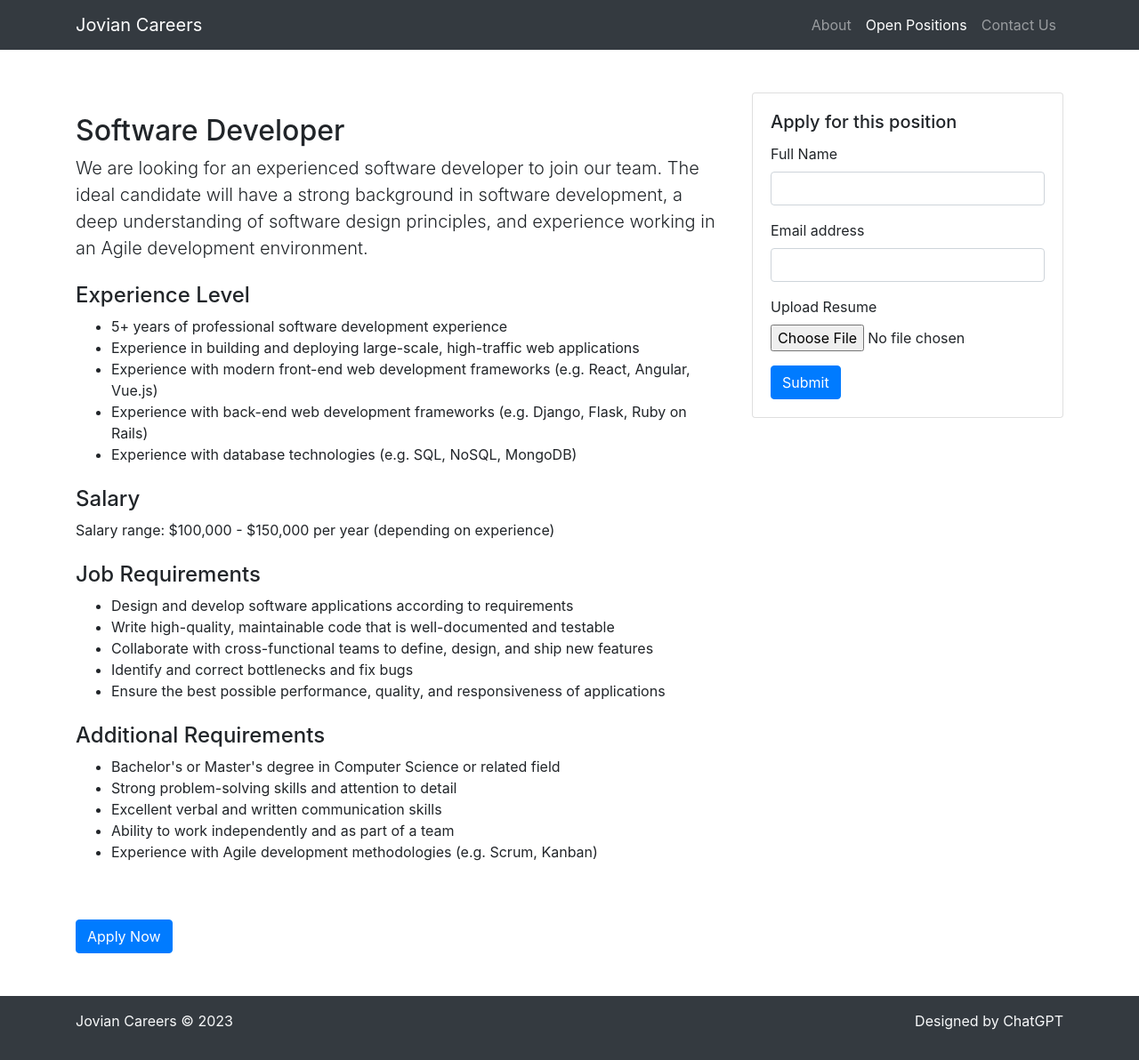
After one commit to asifabbas478/Jovian-careers-website-v2, a Flask app: template templates/open_position.html in a window 1280 px wide. The commit adds this page. Shown: the whole page at 89% size. Run offline with Flask 2, Linux system fonts and the light colour scheme; the template is opened without the code that fills it, so the values that code supplies are empty; some libraries are stand-ins or nearby versions.

Commit message:
Just updated things back to how they where

```diff
--- /dev/null
+++ b/templates/open_position.html
@@ -0,0 +1,107 @@
+<!DOCTYPE html>
+<html>
+  <head>
+    <title>Software Developer - Jovian Careers</title>
+    <meta charset="utf-8">
+    <meta name="viewport" content="width=device-width, initial-scale=1">
+    <link rel="stylesheet" href="https://stackpath.bootstrapcdn.com/bootstrap/4.5.2/css/bootstrap.min.css">
+    <link rel="stylesheet" href="https://cdnjs.cloudflare.com/ajax/libs/font-awesome/5.15.4/css/all.min.css">
+  </head>
+  <body>
+    <header>
+      <nav class="navbar navbar-expand-lg navbar-dark bg-dark">
+        <div class="container">
+          <a class="navbar-brand" href="#">Jovian Careers</a>
+          <button class="navbar-toggler" type="button" data-toggle="collapse" data-target="#navbarNav" aria-controls="navbarNav" aria-expanded="false" aria-label="Toggle navigation">
+            <span class="navbar-toggler-icon"></span>
+          </button>
+          <div class="collapse navbar-collapse" id="navbarNav">
+            <ul class="navbar-nav ml-auto">
+              <li class="nav-item">
+                <a class="nav-link" href="#">About</a>
+              </li>
+              <li class="nav-item">
+                <a class="nav-link active" href="#">Open Positions</a>
+              </li>
+              <li class="nav-item">
+                <a class="nav-link" href="#">Contact Us</a>
+              </li>
+            </ul>
+          </div>
+        </div>
+      </nav>
+    </header>
+    <main>
+      <div class="container my-5">
+        <div class="row">
+          <div class="col-md-8">
+            <h2 class="mt-4 mb-2">Software Developer</h2>
+            <p class="lead">We are looking for an experienced software developer to join our team. The ideal candidate will have a strong background in software development, a deep understanding of software design principles, and experience working in an Agile development environment. </p>
+            <h4 class="mt-4 mb-2">Experience Level</h4>
+            <ul>
+              <li>5+ years of professional software development experience</li>
+              <li>Experience in building and deploying large-scale, high-traffic web applications</li>
+              <li>Experience with modern front-end web development frameworks (e.g. React, Angular, Vue.js)</li>
+              <li>Experience with back-end web development frameworks (e.g. Django, Flask, Ruby on Rails)</li>
+              <li>Experience with database technologies (e.g. SQL, NoSQL, MongoDB)</li>
+            </ul>
+            <h4 class="mt-4 mb-2">Salary</h4>
+            <p>Salary range: $100,000 - $150,000 per year (depending on experience)</p>
+            <h4 class="mt-4 mb-2">Job Requirements</h4>
+            <ul>
+              <li>Design and develop software applications according to requirements</li>
+              <li>Write high-quality, maintainable code that is well-documented and testable</li>
+              <li>Collaborate with cross-functional teams to define, design, and ship new features</li>
+              <li>Identify and correct bottlenecks and fix bugs</li>
+              <li>Ensure the best possible performance, quality, and responsiveness of applications</li>
+        </ul>
+        <h4 class="mt-4 mb-2">Additional Requirements</h4>
+        <ul>
+          <li>Bachelor's or Master's degree in Computer Science or related field</li>
+          <li>Strong problem-solving skills and attention to detail</li>
+          <li>Excellent verbal and written communication skills</li>
+          <li>Ability to work independently and as part of a team</li>
+          <li>Experience with Agile development methodologies (e.g. Scrum, Kanban)</li>
+        </ul>
+        <a href="#" class="btn btn-primary mt-5">Apply Now</a>
+      </div>
+      <div class="col-md-4">
+        <div class="card">
+          <div class="card-body">
+            <h5 class="card-title">Apply for this position</h5>
+            <form>
+              <div class="form-group">
+                <label for="name">Full Name</label>
+                <input type="text" class="form-control" id="name" required>
+              </div>
+              <div class="form-group">
+                <label for="email">Email address</label>
+                <input type="email" class="form-control" id="email" required>
+              </div>
+              <div class="form-group">
+                <label for="resume">Upload Resume</label>
+                <input type="file" class="form-control-file" id="resume" required>
+              </div>
+              <button type="submit" class="btn btn-primary">Submit</button>
+            </form>
+          </div>
+        </div>
+      </div>
+    </div>
+  </div>
+</main>
+<footer class="bg-dark text-light py-3">
+  <div class="container">
+    <div class="row">
+      <div class="col-md-6">
+        <p>Jovian Careers &copy; 2023</p>
+      </div>
+      <div class="col-md-6">
+        <p class="text-right">Designed by ChatGPT</p>
+      </div>
+    </div>
+  </div>
+</footer>
+<script src="https://code.jquery.com/jquery-3.5.1.slim.min.js"></script>
+<script src="https://cdn.jsdelivr.net/npm/@popperjs/core@2.10.1/dist/umd/popper.min.js"></script>
+<script src="https://stackpath.bootstrapcdn.com/bootstrap/4.5.2/js/bootstrap.min.js"></script>
```
Also changed, not shown: templates/home.html (+13 -33 lines).
